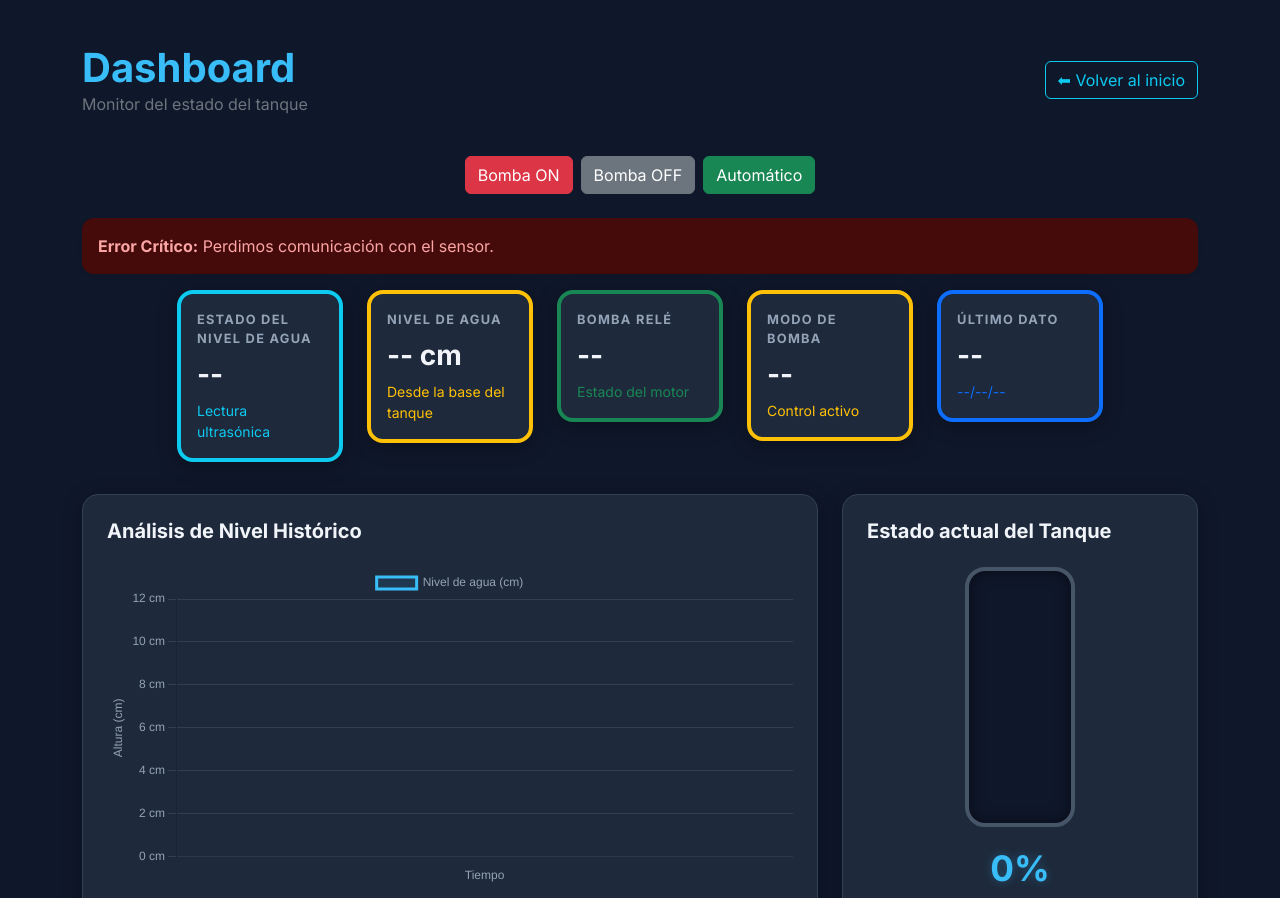
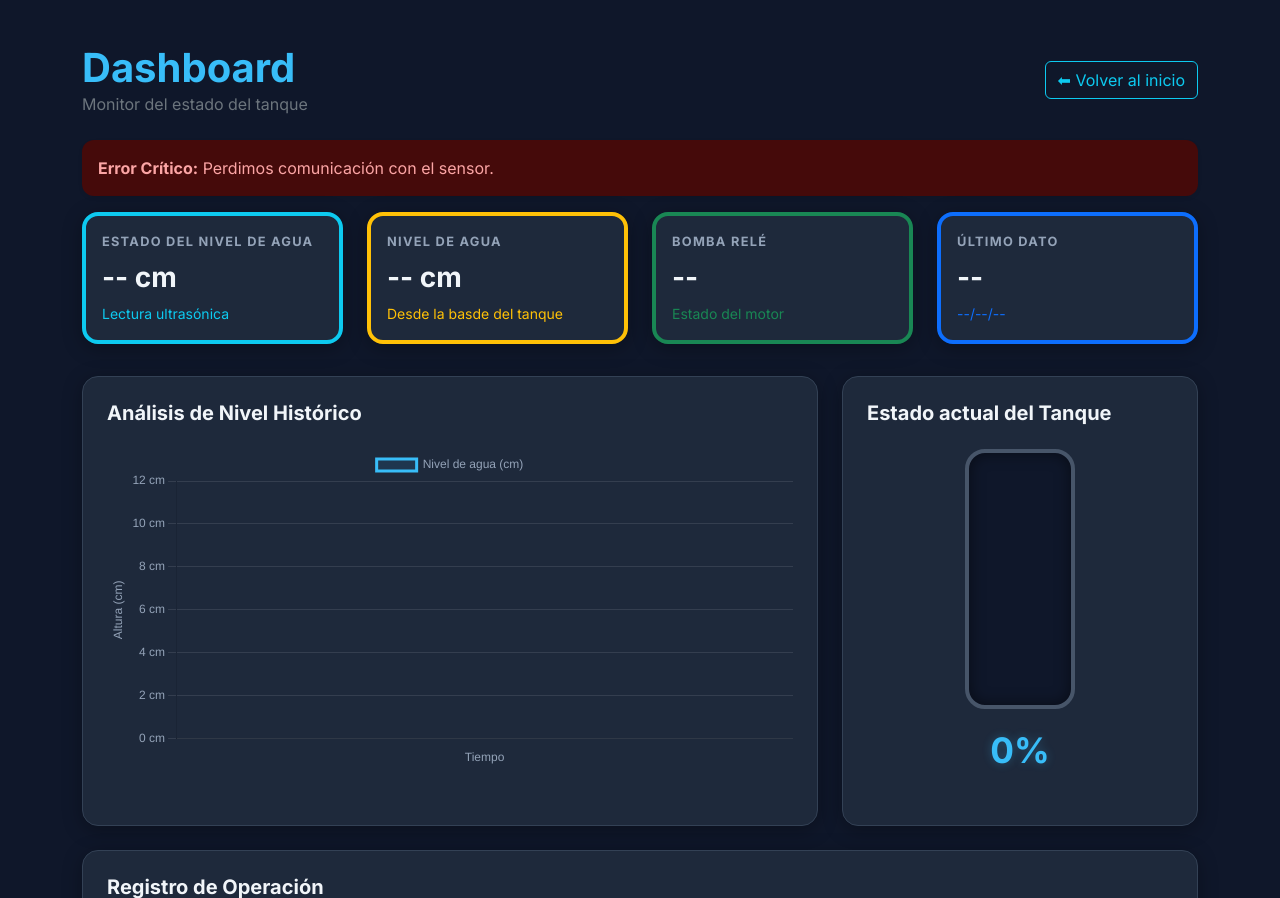
Before and after one commit to BrandonMostacero/Monitoreo_tanque_agua, a Flask app: page /dashboard in a window 1280 px wide. Shown: the top 898 px of the page. Run offline with Flask 3, Linux system fonts and the light colour scheme.

Commit message:
INDEX.HTML V3

```diff
--- a/templates/index.html
+++ b/templates/index.html
@@ -133,52 +133,33 @@
         </div>
     </div>
 
-    <div class="row align-items-center mb-4">
-        <div class="d-flex justify-content-center gap-2 mt-3">
-            <button id="btnManualOn" class="btn btn-danger btn-custom">Bomba ON</button>
-            <button id="btnManualOff" class="btn btn-secondary btn-custom">Bomba OFF</button>
-            <button id="btnAuto" class="btn btn-success btn-custom">Automático</button>
-        </div>
-    </div>
-
     <div class="alert alert-danger alert-error-conexion shadow-sm" role="alert">
         <strong>Error Crítico:</strong> Perdimos comunicación con el sensor.
     </div>
 
-    <div class="row justify-content-center">
-        <div class="col-md-2 col-sm-6">
+    <div class="row">
+        <div class="col-md-3 col-sm-6">
             <div class="card p-3 border-top border-info border-4">
                 <div class="card-title-custom">Estado del Nivel de Agua</div>
-                <h3 id="nivel-texto" class="fw-bold">--</h3>
+                <h3 id="nivel-texto" class="fw-bold">-- cm</h3>
                 <div class="small info-custom">Lectura ultrasónica</div>
             </div>
         </div>
-
-        <div class="col-md-2 col-sm-6">
+        <div class="col-md-3 col-sm-6">
             <div class="card p-3 border-top border-warning border-4">
                 <div class="card-title-custom">Nivel de Agua</div>
                 <h3 id="nivel-cm" class="fw-bold">-- cm</h3>
-                <div class="small warning-custom">Desde la base del tanque</div>
+                <div class="small warning-custom">Desde la basde del tanque</div>
             </div>
         </div>
-
-        <div class="col-md-2 col-sm-6">
+        <div class="col-md-3 col-sm-6">
             <div class="card p-3 border-top border-success border-4">
                 <div class="card-title-custom">Bomba Relé</div>
                 <h3 id="bomba-status" class="fw-bold">--</h3>
                 <div class="small success-custom">Estado del motor</div>
             </div>
         </div>
-
-        <div class="col-md-2 col-sm-6">
-            <div class="card p-3 border-top border-warning border-4">
-                <div class="card-title-custom">Modo de Bomba</div>
-                <h3 id="modo-bomba" class="fw-bold">--</h3>
-                <div class="small warning-custom">Control activo</div>
-            </div>
-        </div>
-
-        <div class="col-md-2 col-sm-6">
+        <div class="col-md-3 col-sm-6">
             <div class="card p-3 border-top border-primary border-4">
                 <div class="card-title-custom">Último Dato</div>
                 <h3 id="ultima-hora" class="fw-bold">--</h3>
```
